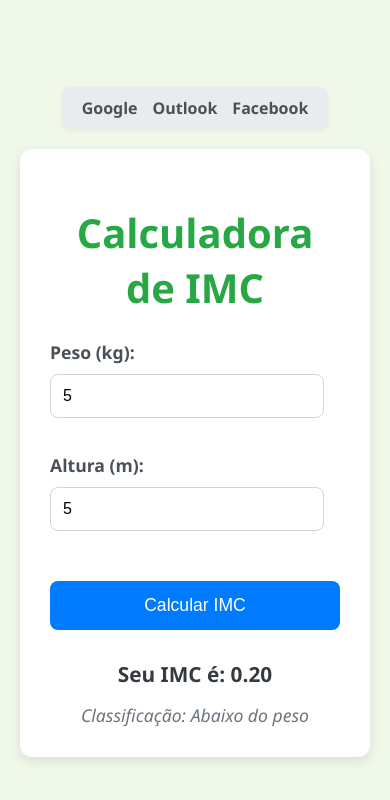
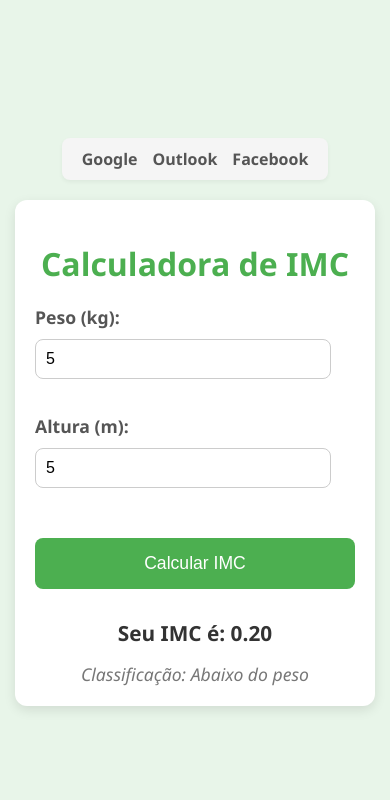
Before and after one commit to GuilhermeSaldanha02/Calculadora_ImcHTML, a plain HTML site: page index.html in a window 390 px wide. Both pictures are taken after typing "5", "5" into the empty fields and a click on the button "Calcular IMC". Drawn offline with Linux system fonts and the light colour scheme.

Commit message:
V 1.0.2
Inclusão de Js para calcular melhor e melhoria no Css.

```diff
--- a/index.html
+++ b/index.html
@@ -9,93 +9,35 @@
 <body>
     <nav>
         <ul>
-            <li><a href="#">Google</a></li>
-            <li><a href="#">Outlook</a></li>
-            <li><a href="#">Facebook</a></li>
+            <li><a href="https://www.google.com" target="_blank" rel="noopener noreferrer">Google</a></li>
+            <li><a href="https://outlook.live.com/" target="_blank" rel="noopener noreferrer">Outlook</a></li>
+            <li><a href="https://www.facebook.com/" target="_blank" rel="noopener noreferrer">Facebook</a></li>
         </ul>
     </nav>
 
     <div class="container">
         <h1>Calculadora de IMC</h1>
 
+        <form id="imcForm">
             <div class="input-group">
                 <label for="peso">Peso (kg):</label>
-            <input type="number" id="peso" placeholder="Ex: 70" step="0.01" required>
-            <div id="peso-error" class="error-message"></div>
+                <input type="number" id="peso" placeholder="Ex: 70" step="0.01" required aria-describedby="peso-error">
+                <div id="peso-error" class="error-message" aria-live="polite"></div>
             </div>
 
             <div class="input-group">
                 <label for="altura">Altura (m):</label>
-            <input type="number" id="altura" placeholder="Ex: 1.75" step="0.01" required>
-            <div id="altura-error" class="error-message"></div>
+                <input type="number" id="altura" placeholder="Ex: 1.75" step="0.01" required aria-describedby="altura-error">
+                <div id="altura-error" class="error-message" aria-live="polite"></div>
             </div>
 
-        <button onclick="calcularIMC()">Calcular IMC</button>
+            <button type="submit">Calcular IMC</button>
+        </form>
 
-        <div id="resultado"></div>
-
-        <div id="classificacao"></div>
+        <div id="resultado" aria-live="polite"></div>
+        <div id="classificacao" aria-live="polite"></div>
     </div>
 
-    <script>
-        function mostrarLoginUsuario() {
-            // Aqui você pode adicionar lógica para mostrar/ocultar um formulário de login
-            // ou redirecionar para uma página de login específica.
-            console.log("Opção de login com usuário selecionada.");
-        }
-
-        function calcularIMC() {
-            const pesoInput = document.getElementById("peso");
-            const alturaInput = document.getElementById("altura");
-            const peso = parseFloat(pesoInput.value);
-            const altura = parseFloat(alturaInput.value);
-            const resultadoDiv = document.getElementById("resultado");
-            const classificacaoDiv = document.getElementById("classificacao");
-            const pesoErrorDiv = document.getElementById("peso-error");
-            const alturaErrorDiv = document.getElementById("altura-error");
-
-            // Limpar mensagens de erro
-            pesoErrorDiv.textContent = "";
-            alturaErrorDiv.textContent = "";
-
-            // Validação de entrada mais detalhada
-            let isValid = true;
-            if (isNaN(peso) || peso <= 0) {
-                pesoErrorDiv.textContent = "Por favor, insira um peso válido (maior que 0).";
-                isValid = false;
-            }
-            if (isNaN(altura) || altura <= 0) {
-                alturaErrorDiv.textContent = "Por favor, insira uma altura válida (maior que 0).";
-                isValid = false;
-            }
-            if (!isValid) {
-                resultadoDiv.textContent = "";
-                classificacaoDiv.textContent = "";
-                return;
-            }
-
-            // Cálculo do IMC
-            const imc = peso / (altura * altura);
-            resultadoDiv.textContent = `Seu IMC é: ${imc.toFixed(2)}`;
-
-            // Classificação do IMC
-            let classificacao = "";
-            if (imc < 18.5) {
-                classificacao = "Abaixo do peso";
-            } else if (imc >= 18.5 && imc < 25) {
-                classificacao = "Peso normal";
-            } else if (imc >= 25 && imc < 30) {
-                classificacao = "Sobrepeso";
-            } else if (imc >= 30 && imc < 35) {
-                classificacao = "Obesidade grau I";
-            } else if (imc >= 35 && imc < 40) {
-                classificacao = "Obesidade grau II";
-            } else {
-                classificacao = "Obesidade grau III";
-            }
-
-            classificacaoDiv.textContent = `Classificação: ${classificacao}`;
-        }
-    </script>
+    <script src="script.js"></script>
 </body>
 </html>
--- /dev/null
+++ b/script.js
@@ -0,0 +1,74 @@
+document.addEventListener("DOMContentLoaded", () => {
+  const imcForm = document.getElementById("imcForm");
+  const pesoInput = document.getElementById("peso");
+  const alturaInput = document.getElementById("altura");
+  const resultadoDiv = document.getElementById("resultado");
+  const classificacaoDiv = document.getElementById("classificacao");
+  const pesoErrorDiv = document.getElementById("peso-error");
+  const alturaErrorDiv = document.getElementById("altura-error");
+
+  imcForm.addEventListener("submit", (event) => {
+    event.preventDefault(); // Impede o envio padrão do formulário
+    calcularIMC();
+  });
+
+  function calcularIMC() {
+    const peso = parseFloat(pesoInput.value);
+    const altura = parseFloat(alturaInput.value);
+
+    // Limpar mensagens de erro
+    pesoErrorDiv.textContent = "";
+    alturaErrorDiv.textContent = "";
+    resultadoDiv.textContent = "";
+    classificacaoDiv.textContent = "";
+
+    // Validação de entrada
+    let isValid = true;
+    if (isNaN(peso) || peso <= 0) {
+      pesoErrorDiv.textContent =
+        "Por favor, insira um peso válido (maior que 0).";
+      isValid = false;
+    }
+    if (isNaN(altura) || altura <= 0) {
+      alturaErrorDiv.textContent =
+        "Por favor, insira uma altura válida (maior que 0).";
+      isValid = false;
+    }
+    if (!isValid) {
+      return;
+    }
+
+    // Definição das constantes para os limites do IMC
+    const IMCLimiteAbaixoPeso = 18.5;
+    const IMCLimitePesoNormal = 25;
+    const IMCLimiteSobrepeso = 30;
+    const IMCLimiteObesidadeGrauI = 35;
+    const IMCLimiteObesidadeGrauII = 40;
+
+    // Cálculo do IMC
+    const imc = peso / (altura * altura);
+    resultadoDiv.textContent = `Seu IMC é: ${imc.toFixed(2)}`;
+
+    // Classificação do IMC
+    let classificacao = "";
+    if (imc < IMCLimiteAbaixoPeso) {
+      classificacao = "Abaixo do peso";
+    } else if (imc < IMCLimitePesoNormal) {
+      // imc >= 18.5 && imc < 25
+      classificacao = "Peso normal";
+    } else if (imc < IMCLimiteSobrepeso) {
+      // imc >= 25 && imc < 30
+      classificacao = "Sobrepeso";
+    } else if (imc < IMCLimiteObesidadeGrauI) {
+      // imc >= 30 && imc < 35
+      classificacao = "Obesidade grau I";
+    } else if (imc < IMCLimiteObesidadeGrauII) {
+      // imc >= 35 && imc < 40
+      classificacao = "Obesidade grau II";
+    } else {
+      classificacao = "Obesidade grau III";
+    }
+
+    classificacaoDiv.textContent = `Classificação: ${classificacao}`;
+  }
+});
--- a/style.css
+++ b/style.css
@@ -1,24 +1,62 @@
+/* Definição de Variáveis CSS com nova paleta de cores */
+:root {
+  /* Cores Primárias e de Ação */
+  --primary-color: #4caf50; /* Verde vibrante para ações principais (ex: botão) */
+  --primary-color-hover: #45a049; /* Verde um pouco mais escuro para hover */
+
+  /* Cores de Texto */
+  --text-dark: #333333; /* Texto principal escuro */
+  --text-medium: #555555; /* Texto de label e navegação */
+  --text-light: #777777; /* Texto de classificação e informações secundárias */
+  --text-white: #ffffff; /* Texto branco para fundos escuros */
+
+  /* Cores de Fundo */
+  --bg-light: #e8f5e9; /* Fundo geral muito claro (quase branco com um toque de verde) */
+  --bg-white: #ffffff; /* Fundo do container (branco puro) */
+  --nav-bg: #f5f5f5; /* Fundo da navegação (cinza muito claro) */
+
+  /* Cores de Borda e Detalhe */
+  --border-color: #cccccc; /* Cor da borda dos inputs e elementos gerais */
+  --focus-outline-color: rgba(76, 175, 80, 0.4); /* Foco suave para inputs */
+
+  /* Cores de Estado (Erro, Sucesso, etc.) */
+  --error-color: #d32f2f; /* Vermelho forte para mensagens de erro */
+
+  /* Fontes */
+  --font-family: "Segoe UI", Tahoma, Geneva, Verdana, sans-serif;
+
+  /* Espaçamentos e Bordas */
+  --border-radius-sm: 8px;
+  --border-radius-md: 12px;
+  --spacing-xs: 5px;
+  --spacing-sm: 10px;
+  --spacing-md: 15px;
+  --spacing-lg: 20px;
+  --spacing-xl: 25px;
+  --spacing-xxl: 30px;
+}
 
 /* Estilos gerais */
 body {
-    font-family: 'Segoe UI', Tahoma, Geneva, Verdana, sans-serif;
+  font-family: var(--font-family);
   display: flex;
   flex-direction: column;
   justify-content: center;
   align-items: center;
   min-height: 100vh;
-    background-color: #f0f8ea; /* Verde claro suave */
+  background-color: var(--bg-light); /* Fundo geral mais suave */
   margin: 0;
-    padding: 20px; /* Adicionado padding ao body para melhor espaçamento em telas menores */
-    box-sizing: border-box; /* Para que o padding não afete a largura total */
+  padding: var(--spacing-lg);
+  box-sizing: border-box;
+  color: var(--text-dark); /* Cor de texto padrão para o body */
 }
 
-/* Barra de navegação (opcional) */
+/* Barra de navegação */
 nav {
-    background-color: #e9ecef; /* Cinza claro para a navegação */
-    padding: 10px 20px;
-    border-radius: 8px;
-    margin-bottom: 20px;
+  background-color: var(--nav-bg); /* Fundo da navegação cinza claro */
+  padding: var(--spacing-sm) var(--spacing-lg);
+  border-radius: var(--border-radius-sm);
+  margin-bottom: var(--spacing-lg);
   box-shadow: 0 2px 4px rgba(0, 0, 0, 0.05);
 }
 
@@ -27,96 +65,121 @@ nav ul {
   padding: 0;
   margin: 0;
   display: flex;
-    gap: 15px;
+  gap: var(--spacing-md);
 }
 
 nav ul li a {
   text-decoration: none;
-    color: #495057;
+  color: var(--text-medium); /* Cor de texto dos links de navegação */
   font-weight: bold;
   transition: color 0.3s ease;
 }
 
 nav ul li a:hover {
-    color: #007bff;
+  color: var(--primary-color); /* Cor de hover para os links */
 }
 
 /* Container principal da calculadora */
 .container {
-    background-color: #fff;
-    padding: 30px;
-    border-radius: 12px; /* Bordas mais arredondadas */
+  background-color: var(--bg-white); /* Fundo branco puro para o container */
+  padding: var(--spacing-xxl);
+  border-radius: var(--border-radius-md);
   box-shadow: 0 4px 12px rgba(0, 0, 0, 0.1);
   text-align: center;
   width: 100%;
-    max-width: 400px; /* Largura máxima para telas maiores */
-    box-sizing: border-box; /* Para que o padding não afete a largura total */
+  max-width: 400px;
+  box-sizing: border-box;
 }
 
 .container h1 {
-    color: #28a745; /* Título em verde */
-    margin-bottom: 25px;
-    font-size: 2.5em; /* Aumentei um pouco a fonte do título */
+  color: var(--primary-color); /* Título em verde vibrante */
+  margin-bottom: var(--spacing-xl);
+  font-size: 2.5em;
 }
 
-.container .input-group {
-    margin-bottom: 25px; /* Aumentei a margem inferior */
-    text-align: left; /* Alinhei o texto da label à esquerda */
+.input-group {
+  margin-bottom: var(--spacing-xl);
+  text-align: left;
 }
 
-.container label {
+.input-group label {
   display: block;
-    margin-bottom: 10px; /* Aumentei a margem inferior da label */
-    color: #495057;
+  margin-bottom: var(--spacing-sm);
+  color: var(--text-medium); /* Cor de texto para as labels */
   font-weight: bold;
   font-size: 1.1em;
 }
 
-.container input[type="number"] {
-    width: calc(100% - 16px);
-    padding: 12px;
-    border: 1px solid #ced4da;
-    border-radius: 8px; /* Bordas mais arredondadas para os inputs */
+.input-group input[type="number"] {
+  width: calc(100% - 24px);
+  padding: var(--spacing-sm);
+  border: 1px solid var(--border-color); /* Cor da borda dos inputs */
+  border-radius: var(--border-radius-sm);
   box-sizing: border-box;
   font-size: 1em;
-    margin-bottom: 10px; /* Adicionei margem inferior aos inputs */
+  margin-bottom: var(--spacing-sm);
+  transition: border-color 0.3s ease, box-shadow 0.3s ease;
+}
+
+.input-group input[type="number"]:focus {
+  border-color: var(--primary-color); /* Borda em verde vibrante ao focar */
+  box-shadow: 0 0 0 0.2rem var(--focus-outline-color); /* Sombra suave ao focar */
+  outline: none;
 }
 
 .container button {
-    padding: 14px 30px; /* Aumentei o padding do botão */
-    background-color: #007bff; /* Azul para o botão principal */
-    color: white;
+  padding: var(--spacing-md) var(--spacing-xxl);
+  background-color: var(--primary-color); /* Botão com cor primária */
+  color: var(--text-white); /* Texto branco no botão */
   border: none;
-    border-radius: 8px; /* Bordas mais arredondadas para o botão */
+  border-radius: var(--border-radius-sm);
   cursor: pointer;
   font-size: 1.1em;
   transition: background-color 0.3s ease;
-    width: 100%; /* Botão ocupa a largura total */
-    margin-top: 15px; /* Adicionei margem superior ao botão */
+  width: 100%;
+  margin-top: var(--spacing-md);
 }
 
 .container button:hover {
-    background-color: #0056b3;
+  background-color: var(
+    --primary-color-hover
+  ); /* Hover do botão com cor um pouco mais escura */
 }
 
 /* Estilos da área de resultado */
 #resultado {
-    margin-top: 30px; /* Aumentei a margem superior */
+  margin-top: var(--spacing-xxl);
   font-weight: bold;
-    color: #343a40;
-    font-size: 1.3em; /* Aumentei a fonte do resultado */
+  color: var(--text-dark); /* Cor de texto escura para o resultado */
+  font-size: 1.3em;
 }
 
 #classificacao {
-    margin-top: 15px;
+  margin-top: var(--spacing-md);
   font-style: italic;
-    color: #6c757d;
-    font-size: 1.1em; /* Aumentei a fonte da classificação */
+  color: var(--text-light); /* Cor de texto mais clara para a classificação */
+  font-size: 1.1em;
 }
 
 /* Estilos para mensagens de erro */
 .error-message {
-    color: #dc3545; /* Vermelho para mensagens de erro */
+  color: var(--error-color); /* Cor de erro em vermelho forte */
   font-size: 0.9em;
-    margin-top: 5px;
+  margin-top: var(--spacing-xs);
 }
+
+/* Responsividade básica */
+@media (max-width: 600px) {
+  body {
+    padding: var(--spacing-md);
+  }
+
+  .container {
+    padding: var(--spacing-lg);
+  }
+
+  .container h1 {
+    font-size: 2em;
+    margin-bottom: var(--spacing-lg);
+  }
+}
```
Lines whose indentation alone changed are shown as unchanged.
